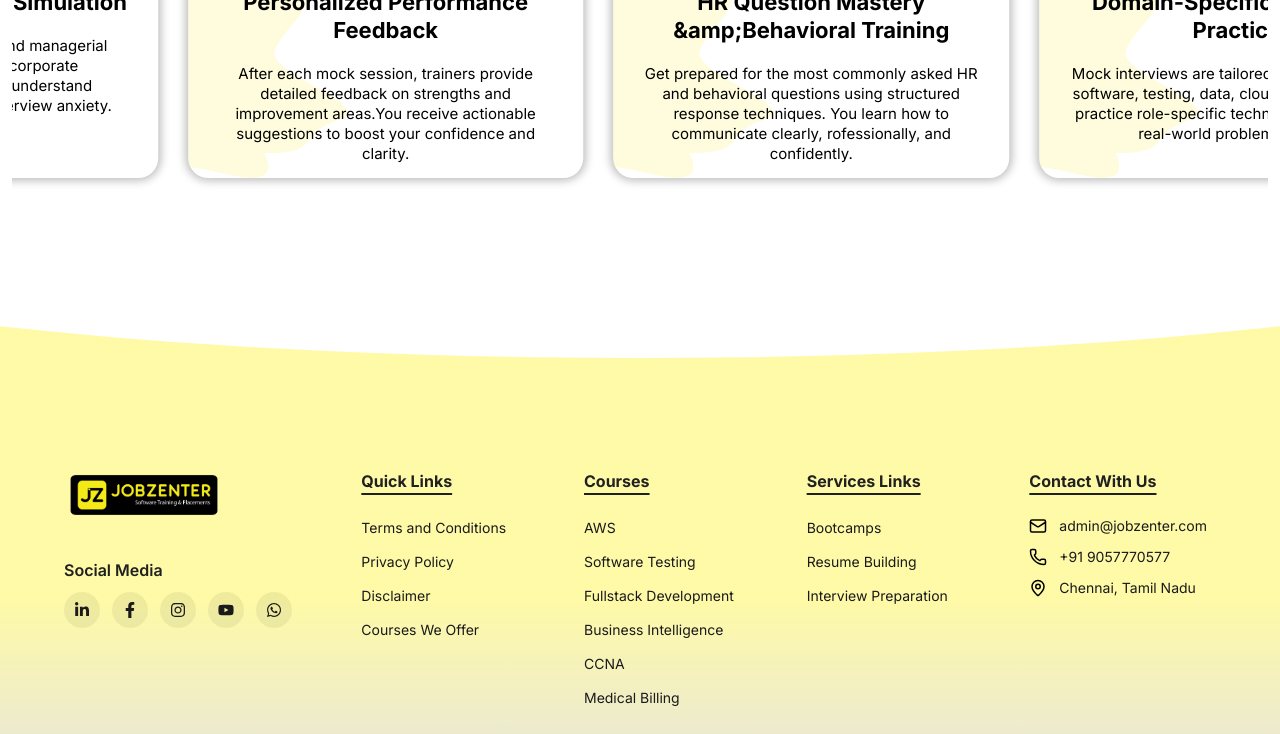
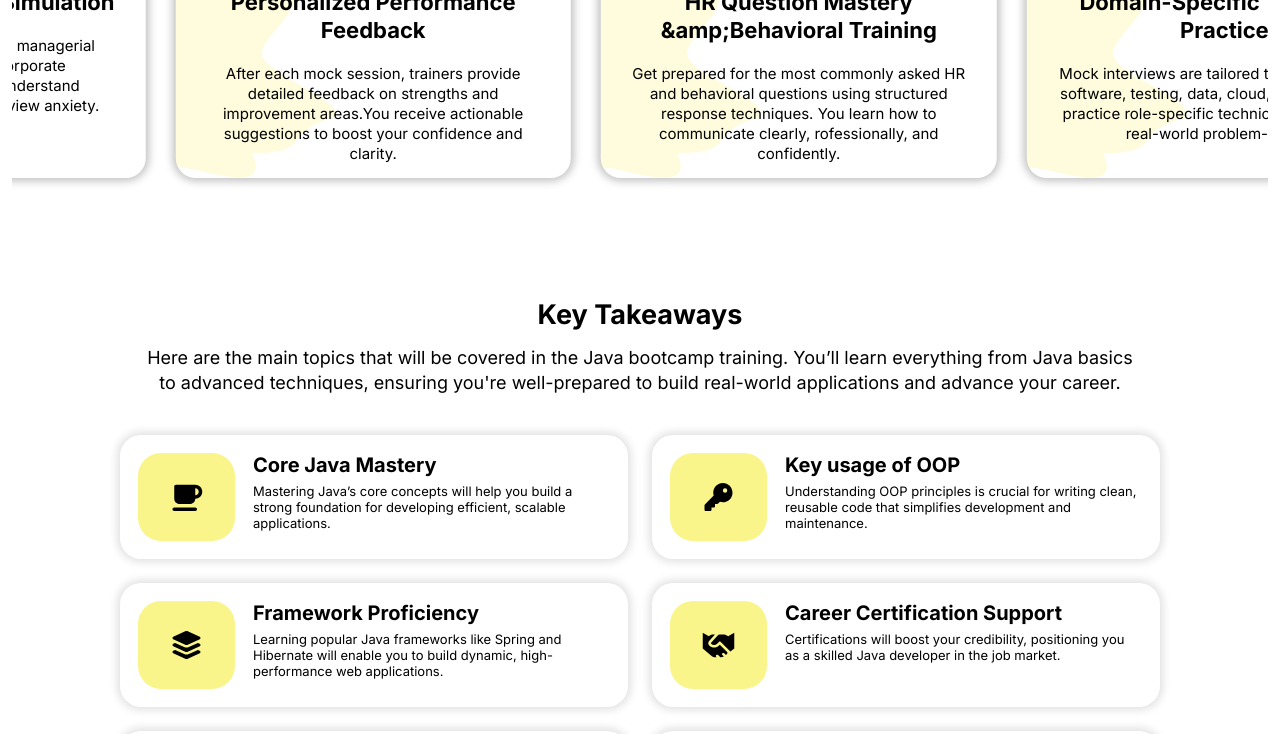
Before and after one commit to Urbancode-IT/jobzenterNextjs, a Next.js app: page /career-lab/mock-interviews in a window 1280 px wide. Shown: the part 2000-2734 px from the top of the page. Built offline with nearby package versions, Linux system fonts and the light colour scheme.

Commit message:
key takesways

```diff
--- a/src/components/career-labs/Mockinterviews/Career.jsx
+++ b/src/components/career-labs/Mockinterviews/Career.jsx
@@ -15,7 +15,7 @@ function Career() {
       <Register />
        <LearnSection />
        {/* <WhoShouldAttend /> */}
-       {/* <KeyTakeaways /> */}
+       <KeyTakeaways />
 
     </>
   );
--- a/src/components/career-labs/Mockinterviews/components/KeyTakeaways.jsx
+++ b/src/components/career-labs/Mockinterviews/components/KeyTakeaways.jsx
@@ -1,81 +1,81 @@
-// 'use client';
-// import { FontAwesomeIcon } from "@fortawesome/react-fontawesome";
-// import {
-//   faCoffee,
-//   faKey,
-//   faLayerGroup,
-//   faHandshake,
-//   faPeopleGroup,
-//   faChartSimple,
-// } from "@fortawesome/free-solid-svg-icons";
+'use client';
+import { FontAwesomeIcon } from "@fortawesome/react-fontawesome";
+import {
+  faCoffee,
+  faKey,
+  faLayerGroup,
+  faHandshake,
+  faPeopleGroup,
+  faChartSimple,
+} from "@fortawesome/free-solid-svg-icons";
 
-// import styles from "./KeyTakeaways.module.css"; // 👈 CSS module import
+import styles from "./KeyTakeaways.module.css"; // 👈 CSS module import
 
-// const takeaways = [
-//   {
-//     icon: faCoffee,
-//     title: "Core Java Mastery",
-//     text: "Mastering Java’s core concepts will help you build a strong foundation for developing efficient, scalable applications.",
-//   },
-//   {
-//     icon: faKey,
-//     title: "Key usage of OOP",
-//     text: "Understanding OOP principles is crucial for writing clean, reusable code that simplifies development and maintenance.",
-//   },
-//   {
-//     icon: faLayerGroup,
-//     title: "Framework Proficiency",
-//     text: "Learning popular Java frameworks like Spring and Hibernate will enable you to build dynamic, high-performance web applications.",
-//   },
-//   {
-//     icon: faHandshake,
-//     title: "Career Certification Support",
-//     text: "Certifications will boost your credibility, positioning you as a skilled Java developer in the job market.",
-//   },
-//   {
-//     icon: faPeopleGroup,
-//     title: "Real-World Project Experience",
-//     text: "Hands-on projects will give you practical experience and prepare you to tackle complex coding challenges confidently.",
-//   },
-//   {
-//     icon: faChartSimple,
-//     title: "Performance Evaluation and Feedback",
-//     text: "Using feedback and evaluation, you’ll improve your coding skills, making your applications more efficient and reliable.",
-//   },
-// ];
+const takeaways = [
+  {
+    icon: faCoffee,
+    title: "Core Java Mastery",
+    text: "Mastering Java’s core concepts will help you build a strong foundation for developing efficient, scalable applications.",
+  },
+  {
+    icon: faKey,
+    title: "Key usage of OOP",
+    text: "Understanding OOP principles is crucial for writing clean, reusable code that simplifies development and maintenance.",
+  },
+  {
+    icon: faLayerGroup,
+    title: "Framework Proficiency",
+    text: "Learning popular Java frameworks like Spring and Hibernate will enable you to build dynamic, high-performance web applications.",
+  },
+  {
+    icon: faHandshake,
+    title: "Career Certification Support",
+    text: "Certifications will boost your credibility, positioning you as a skilled Java developer in the job market.",
+  },
+  {
+    icon: faPeopleGroup,
+    title: "Real-World Project Experience",
+    text: "Hands-on projects will give you practical experience and prepare you to tackle complex coding challenges confidently.",
+  },
+  {
+    icon: faChartSimple,
+    title: "Performance Evaluation and Feedback",
+    text: "Using feedback and evaluation, you’ll improve your coding skills, making your applications more efficient and reliable.",
+  },
+];
 
-// const KeyTakeaways = () => {
-//   return (
-//     <section className={styles.section}>
-//       <h2 className={styles.title}>Key Takeaways</h2>
-//       <p className={styles.description}>
-//         Here are the main topics that will be covered in the Java bootcamp
-//         training. You’ll learn everything from Java basics to advanced
-//         techniques, ensuring you're well-prepared to build real-world
-//         applications and advance your career.
-//       </p>
+const KeyTakeaways = () => {
+  return (
+    <section className={styles.section}>
+      <h2 className={styles.title}>Key Takeaways</h2>
+      <p className={styles.description}>
+        Here are the main topics that will be covered in the Java bootcamp
+        training. You’ll learn everything from Java basics to advanced
+        techniques, ensuring you're well-prepared to build real-world
+        applications and advance your career.
+      </p>
 
-//       <div className="container">
-//         <div className="row row-cols-1 row-cols-md-2 g-4">
-//           {takeaways.map((item, index) => (
-//             <div className="col" key={index}>
-//               <div className={styles.card}>
-//                 <div className={styles.iconBox}>
-//                   <div className={styles.icon}>
-//                     <FontAwesomeIcon icon={item.icon} />
-//                   </div>
-//                 </div>
-//                 <div className={styles.content}>
-//                   <div className={styles.cardTitle}>{item.title}</div>
-//                   <div className={styles.cardText}>{item.text}</div>
-//                 </div>
-//               </div>
-//             </div>
-//           ))}
-//         </div>
-//       </div>
-//     </section>
-//   );
-// };
+      <div className="container">
+        <div className="row row-cols-1 row-cols-md-2 g-4">
+          {takeaways.map((item, index) => (
+            <div className="col" key={index}>
+              <div className={styles.card}>
+                <div className={styles.iconBox}>
+                  <div className={styles.icon}>
+                    <FontAwesomeIcon icon={item.icon} />
+                  </div>
+                </div>
+                <div className={styles.content}>
+                  <div className={styles.cardTitle}>{item.title}</div>
+                  <div className={styles.cardText}>{item.text}</div>
+                </div>
+              </div>
+            </div>
+          ))}
+        </div>
+      </div>
+    </section>
+  );
+};
 
-// export default KeyTakeaways;
+export default KeyTakeaways;
```
Also changed, not shown: src/components/Steps.jsx (+1 -1 lines).
